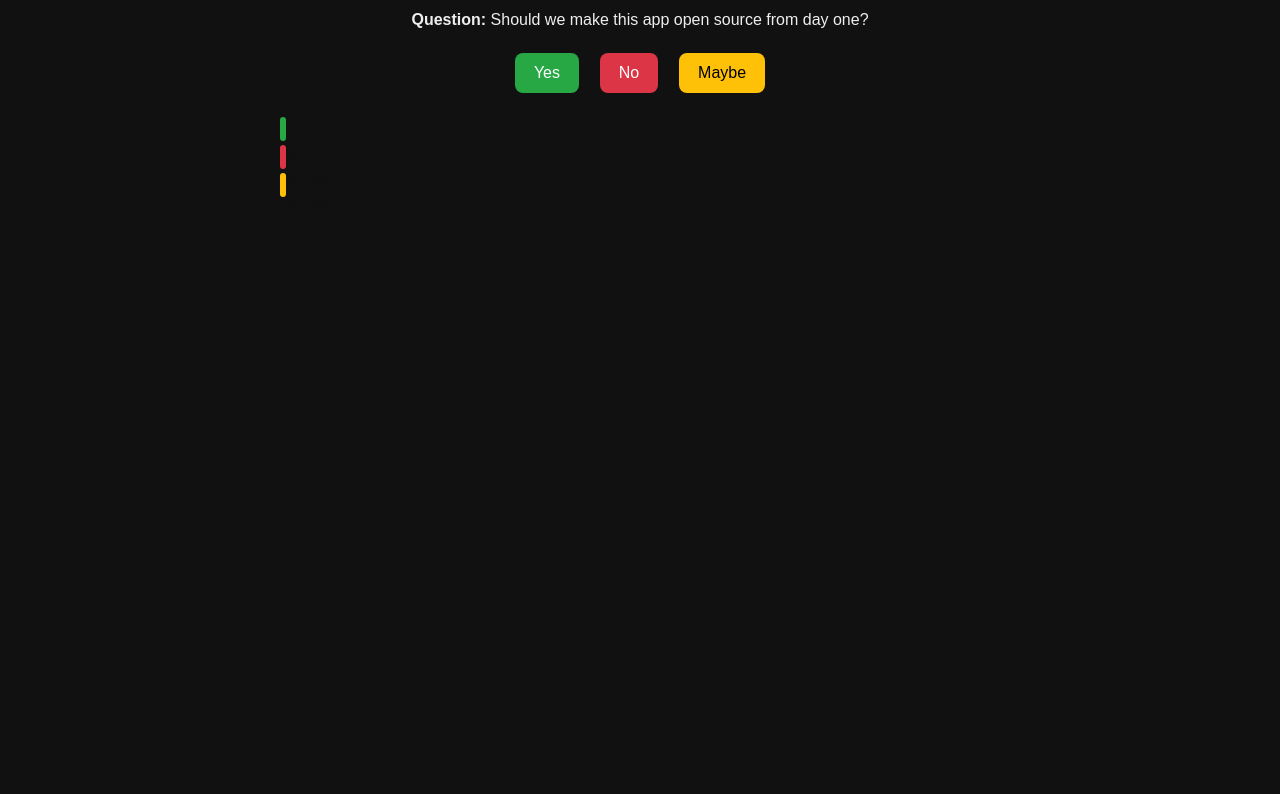
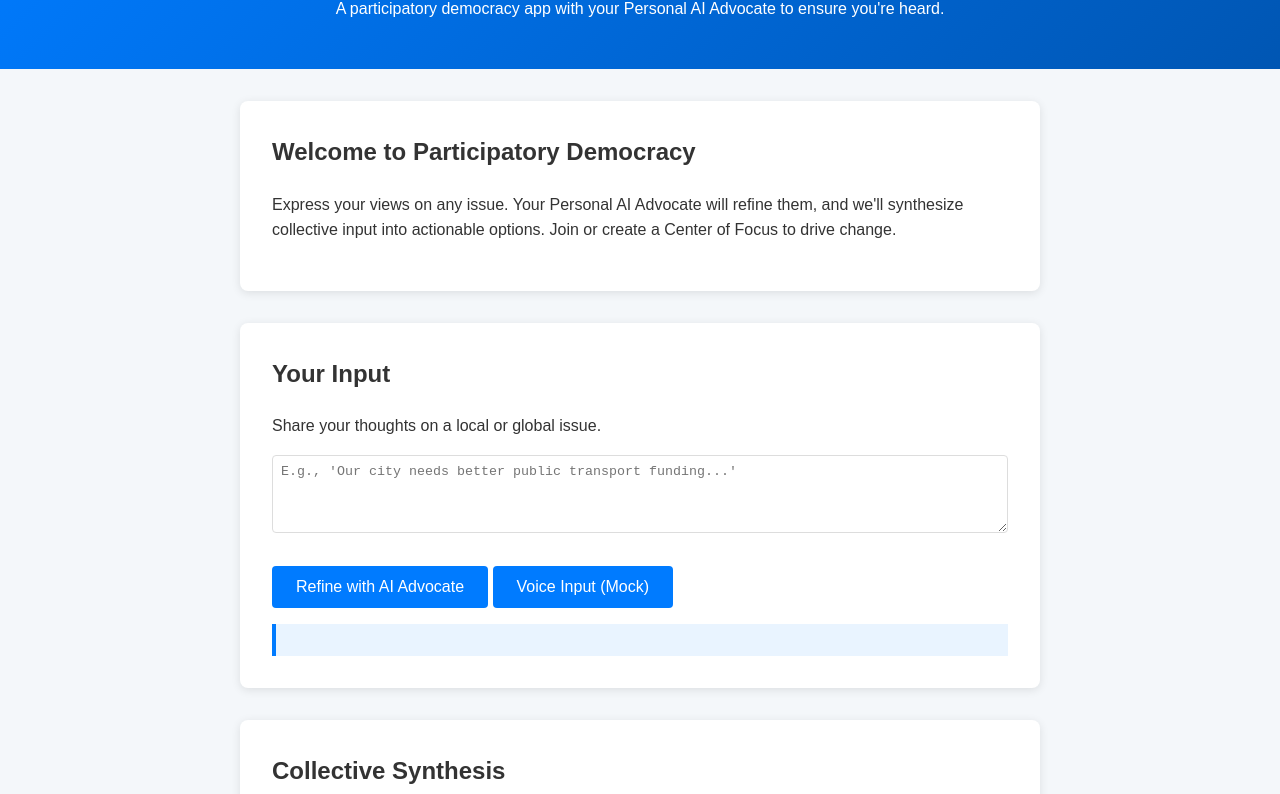
Before and after one commit to AshmanRoonz/WhatNow, a plain HTML site: page index.html in a window 1280 px wide. Shown: the part 109-903 px from the top of the page. Before the commit the page ends 800 px from the top, so only its background shows below. Drawn offline with Linux system fonts and the light colour scheme.

Commit message:
Update index.html

```diff
--- a/index.html
+++ b/index.html
@@ -2,81 +2,163 @@
 <html lang="en">
 <head>
     <meta charset="UTF-8">
-  <title>Now What - Demo</title>
+    <meta name="viewport" content="width=device-width, initial-scale=1.0">
+    <title>WhatNow - Every Voice, Every Day</title>
     <style>
         body {
             font-family: Arial, sans-serif;
-      background: #111;
-      color: #eee;
+            margin: 0;
+            padding: 0;
+            background-color: #f4f7fa;
+            color: #333;
+            line-height: 1.6;
+        }
+        header {
+            background: linear-gradient(135deg, #007bff, #0056b3);
+            color: white;
             text-align: center;
-      padding: 2em;
+            padding: 2rem 1rem;
         }
-    h1 { color: #00e0ff; }
+        main {
+            max-width: 800px;
+            margin: 2rem auto;
+            padding: 0 1rem;
+        }
+        section {
+            background: white;
+            border-radius: 8px;
+            padding: 2rem;
+            margin-bottom: 2rem;
+            box-shadow: 0 2px 10px rgba(0,0,0,0.1);
+        }
+        h1, h2 {
+            margin-top: 0;
+        }
+        textarea, input {
+            width: 100%;
+            padding: 0.5rem;
+            border: 1px solid #ddd;
+            border-radius: 4px;
+            box-sizing: border-box;
+        }
         button {
-      margin: 0.5em;
-      padding: 0.7em 1.2em;
-      font-size: 1em;
+            background: #007bff;
+            color: white;
             border: none;
-      border-radius: 8px;
+            padding: 0.75rem 1.5rem;
+            border-radius: 4px;
             cursor: pointer;
+            font-size: 1rem;
         }
-    .yes { background: #28a745; color: white; }
-    .no { background: #dc3545; color: white; }
-    .maybe { background: #ffc107; color: black; }
-    .bar-container {
-      width: 60%;
-      margin: 1em auto;
-      text-align: left;
+        button:hover {
+            background: #0056b3;
         }
-    .bar {
-      height: 24px;
-      margin: 4px 0;
+        #aiOutput, #synthesisOutput {
+            background: #e9f4ff;
+            padding: 1rem;
+            border-left: 4px solid #007bff;
+            margin-top: 1rem;
+        }
+        .center-card {
+            background: #f8f9fa;
+            border: 1px solid #dee2e6;
             border-radius: 4px;
-      line-height: 24px;
-      color: #111;
-      font-weight: bold;
-      padding-left: 6px;
+            padding: 1rem;
+            margin: 1rem 0;
         }
-    .yes-bar { background: #28a745; }
-    .no-bar { background: #dc3545; }
-    .maybe-bar { background: #ffc107; }
+        .issues-list {
+            display: flex;
+            flex-wrap: wrap;
+            gap: 1rem;
+        }
+        @media (max-width: 600px) {
+            main { padding: 0 0.5rem; }
+            section { padding: 1rem; }
+        }
     </style>
 </head>
 <body>
-  <h1>Now What</h1>
-  <p><strong>Question:</strong> Should we make this app open source from day one?</p>
+    <header>
+        <h1>WhatNow: Every Voice, Every Day</h1>
+        <p>A participatory democracy app with your Personal AI Advocate to ensure you're heard.</p>
+    </header>
 
-  <div>
-    <button class="yes" onclick="vote('yes')">Yes</button>
-    <button class="no" onclick="vote('no')">No</button>
-    <button class="maybe" onclick="vote('maybe')">Maybe</button>
+    <main>
+        <section id="intro">
+            <h2>Welcome to Participatory Democracy</h2>
+            <p>Express your views on any issue. Your Personal AI Advocate will refine them, and we'll synthesize collective input into actionable options. Join or create a Center of Focus to drive change.</p>
+        </section>
+
+        <section id="input">
+            <h2>Your Input</h2>
+            <p>Share your thoughts on a local or global issue.</p>
+            <textarea id="userInput" rows="4" placeholder="E.g., 'Our city needs better public transport funding...'"></textarea>
+            <br><br>
+            <button onclick="processInput()">Refine with AI Advocate</button>
+            <button onclick="startVoiceInput()">Voice Input (Mock)</button>
+            <div id="aiOutput"></div>
+        </section>
+
+        <section id="synthesis">
+            <h2>Collective Synthesis</h2>
+            <p>Here's how your input fits into the bigger picture (demo mode).</p>
+            <div id="synthesisOutput"></div>
+        </section>
+
+        <section id="centers">
+            <h2>Centers of Focus</h2>
+            <p>Active discussions on key issues. Join one or propose a new Center.</p>
+            <div class="issues-list">
+                <div class="center-card">
+                    <h3>City Budget Reallocation</h3>
+                    <p>Convergences: More funding for education. Disagreements: Tax increases vs. cuts.</p>
+                    <button>Join</button>
                 </div>
-
-  <div class="bar-container">
-    <div id="yes-bar" class="bar yes-bar"></div>
-    <div id="no-bar" class="bar no-bar"></div>
-    <div id="maybe-bar" class="bar maybe-bar"></div>
+                <div class="center-card">
+                    <h3>School Bullying Policy</h3>
+                    <p>Options: AI-monitored reporting, community workshops. Evidence: 70% user support for workshops.</p>
+                    <button>Join</button>
                 </div>
+            </div>
+            <button onclick="proposeCenter()">Propose New Center</button>
+        </section>
+    </main>
 
     <script>
-    const votes = { yes: 0, no: 0, maybe: 0 };
+        function processInput() {
+            const input = document.getElementById('userInput').value;
+            if (!input) {
+                alert('Please enter your thoughts first.');
+                return;
+            }
+            // Mock AI refinement (in real app, call to backend AI API)
+            const refined = `Refined Advocacy: "${input}" – Key points: Prioritize evidence-based solutions. Suggested action: Propose budget shift to public transport. Your voice amplified!`;
+            document.getElementById('aiOutput').innerHTML = `<strong>Your AI Advocate says:</strong> ${refined}`;
 
-    function vote(choice) {
-      votes[choice]++;
-      render();
+            // Mock synthesis
+            const synthesis = `Synthesis Update: Your input aligns with 45% of users on transport issues. Emerging option: 20% budget reallocation. Disagreements: Funding sources.`;
+            document.getElementById('synthesisOutput').innerHTML = `<strong>Collective View:</strong> ${synthesis}`;
         }
 
-    function render() {
-      const total = votes.yes + votes.no + votes.maybe;
-      for (let key in votes) {
-        const percent = total ? (votes[key] / total) * 100 : 0;
-        const bar = document.getElementById(`${key}-bar`);
-        bar.style.width = percent + "%";
-        bar.textContent = `${key.toUpperCase()}: ${votes[key]} (${percent.toFixed(1)}%)`;
+        function startVoiceInput() {
+            if ('webkitSpeechRecognition' in window) {
+                const recognition = new webkitSpeechRecognition();
+                recognition.onresult = function(event) {
+                    document.getElementById('userInput').value = event.results[0][0].transcript;
+                };
+                recognition.start();
+            } else {
+                alert('Voice input not supported in this browser. Use text instead.');
             }
         }
 
-    render(); // initialize
+        function proposeCenter() {
+            const topic = prompt('What issue do you want to focus on?');
+            if (topic) {
+                const newCard = `<div class="center-card"><h3>${topic}</h3><p>Newly proposed – 0 participants yet.</p><button>Join</button></div>`;
+                document.querySelector('.issues-list').innerHTML += newCard;
+            }
+        }
     </script>
 </body>
 </html>
```
Lines whose indentation alone changed are shown as unchanged.
